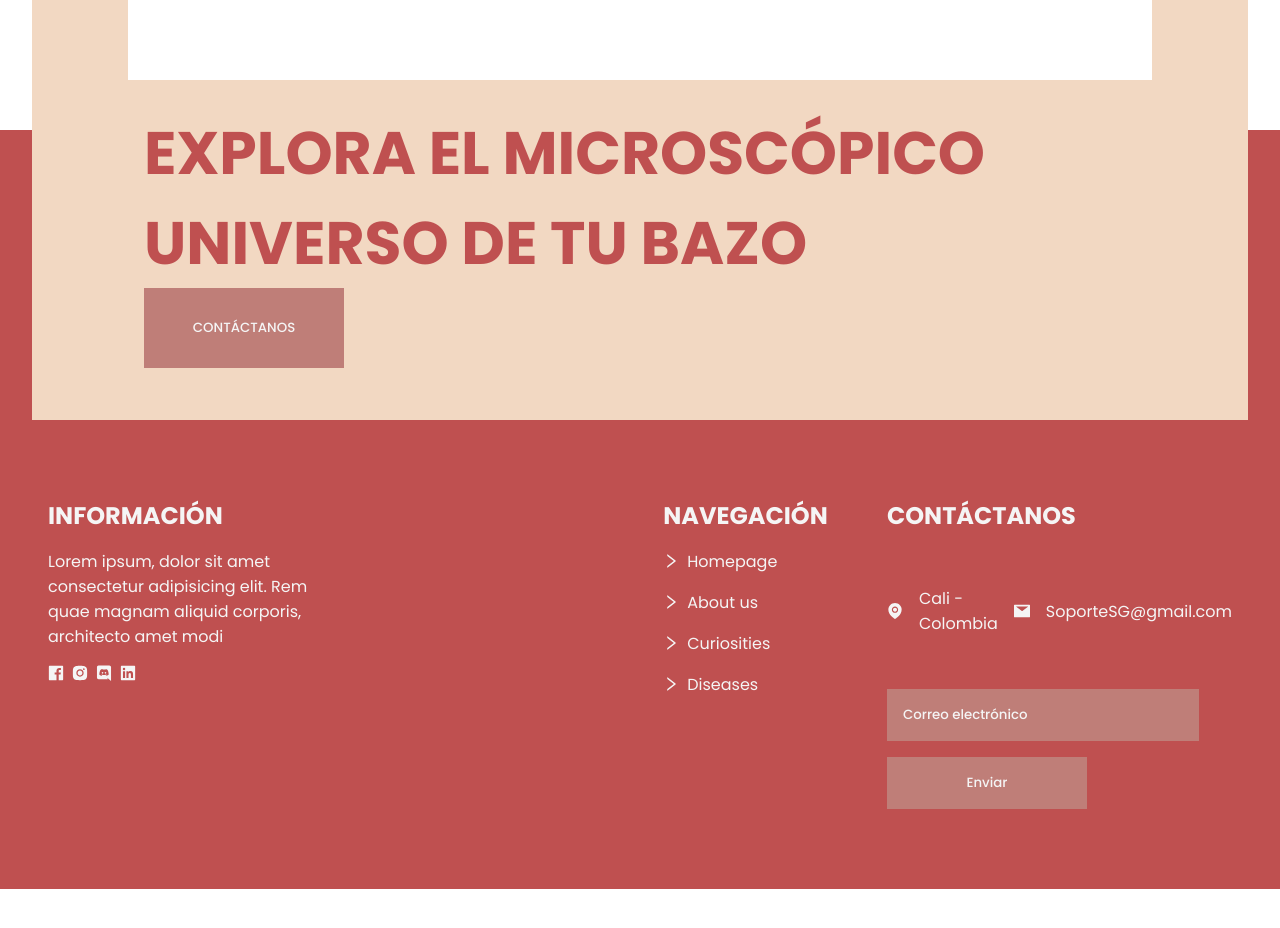
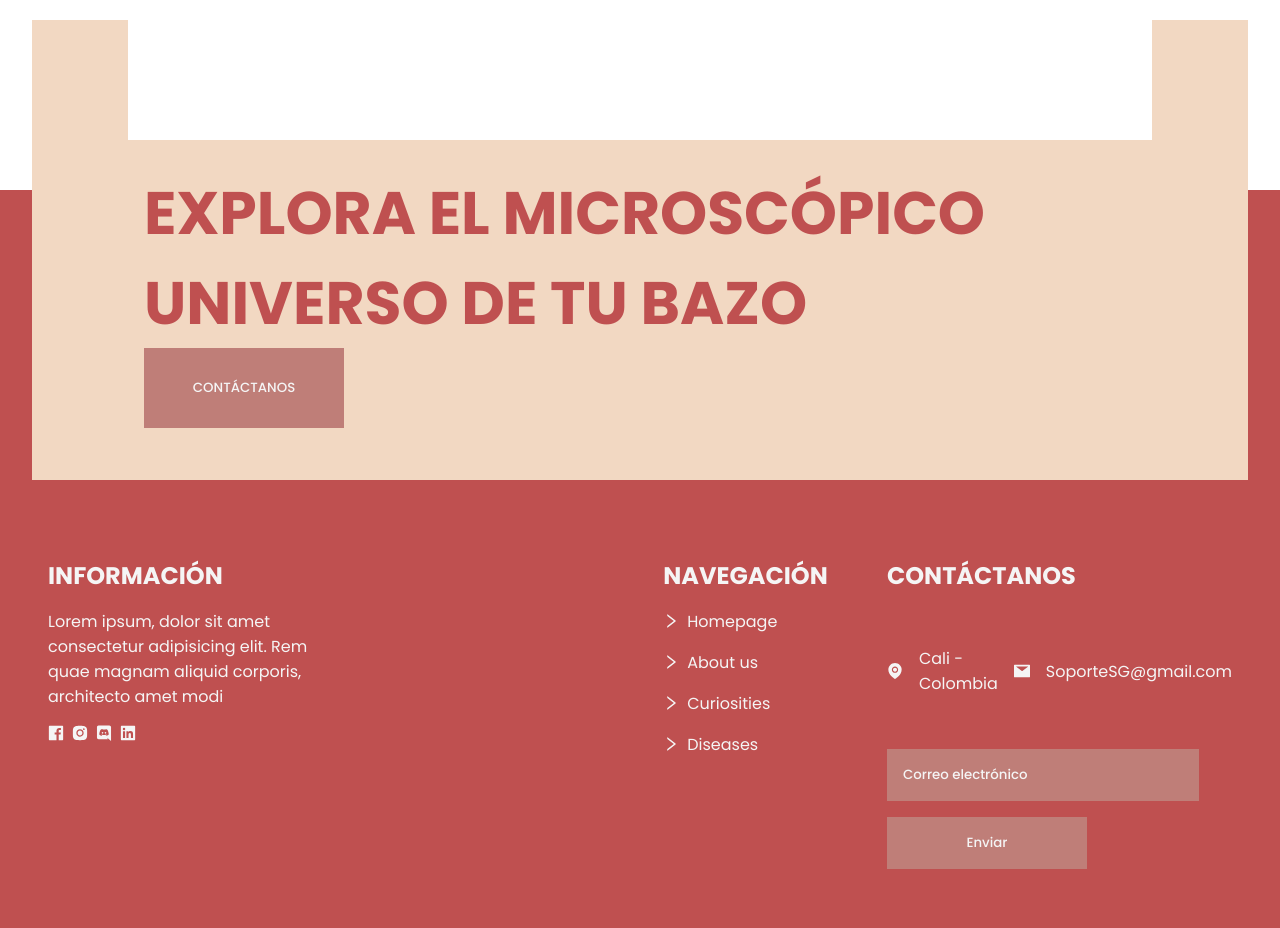
Before and after one commit to ViedmanDev/spleen-orphaned-organ, a Next.js app: page / in a window 1280 px wide. Shown: the part 1300-2228 px from the top of the page. Before the commit the page ends 2189 px from the top, so only its background shows below. Built offline with nearby package versions, Linux system fonts and the light colour scheme.

Commit message:
fix: correct invalid flex values in footer.module.css causing build errors

```diff
--- a/src/styles/layout/Footer.module.css
+++ b/src/styles/layout/Footer.module.css
@@ -58,7 +58,7 @@
     grid-template-rows: auto auto auto;
     grid-template-columns: 1fr 2fr 1fr;
     background-color: #bf5050;
-    align-items: start;
+    align-items: flex-start;
     color: #f5f5f5;
     padding: 23rem 3rem 5rem 3rem;
 }
@@ -111,7 +111,7 @@
 .footer_contact {
     display: flex;
     flex-direction: column;
-    align-items: start;
+    align-items: flex-start;
     gap: 1rem;
     height: 100%;
 }
--- a/src/styles/layout/Header.module.css
+++ b/src/styles/layout/Header.module.css
@@ -82,7 +82,7 @@
     width: 185px;
     height: 73px;
     cursor: pointer;
-    margin: 0 0 80px 0;
+    margin: 0 0 140px 0;
 }
 
 .right_section {
```
